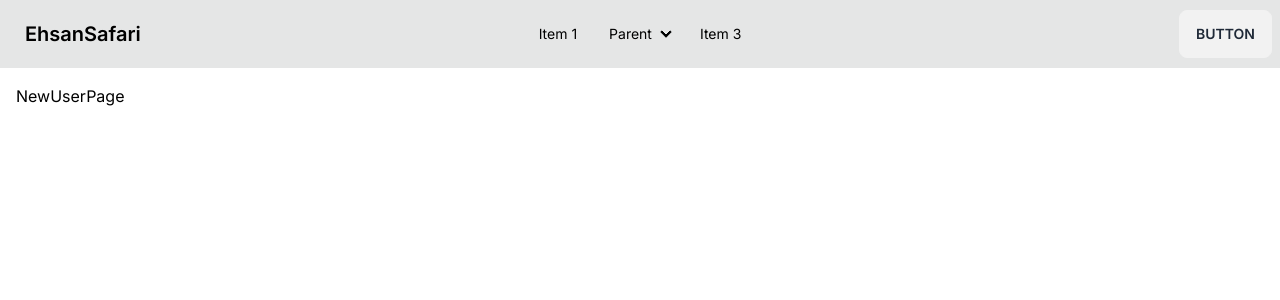
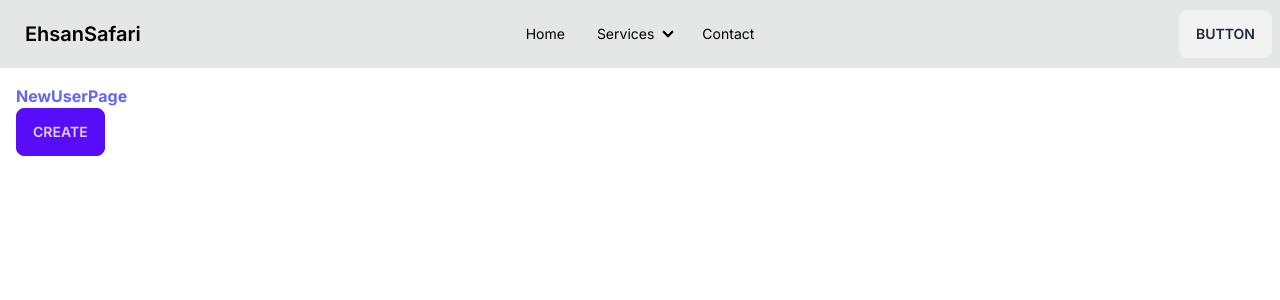
Before and after one commit to safariehsan/next-13, a Next.js app: page /users/new in a window 1280 px wide. Shown: the top 300 px of the page. Built offline with nearby package versions, Linux system fonts and the light colour scheme.

Commit message:
error handling in nextjs

```diff
--- a/app/Navbar.tsx
+++ b/app/Navbar.tsx
@@ -50,23 +50,23 @@ const Navbar = () => {
       <div className="navbar-center hidden lg:flex">
         <ul className="menu menu-horizontal px-1">
           <li>
-            <a>Item 1</a>
+            <Link href="/">Home</Link>
           </li>
           <li tabIndex={0}>
             <details>
-              <summary>Parent</summary>
+              <summary>Services</summary>
               <ul className="p-2">
                 <li>
-                  <a>Submenu 1</a>
+                  <Link href="/users">Users</Link>
                 </li>
                 <li>
-                  <a>Submenu 2</a>
+                  <Link href="/products">Products</Link>
                 </li>
               </ul>
             </details>
           </li>
           <li>
-            <a>Item 3</a>
+            <Link href="/contact">Contact</Link>
           </li>
         </ul>
       </div>
--- /dev/null
+++ b/app/error.tsx
@@ -0,0 +1,19 @@
+"use client";
+
+interface Props {
+  error: Error;
+  reset: () => void;
+}
+
+// Author: Ehsan_Safari
+
+const ErrorPage = ({ error, reset }: Props) => {
+  return (
+    <>
+      My Custom Error Page! {error.message}
+      <button onClick={() => reset()}>Retry</button>
+    </>
+  );
+};
+
+export default ErrorPage;
--- a/app/layout.tsx
+++ b/app/layout.tsx
@@ -2,6 +2,7 @@ import "./globals.css";
 import type { Metadata } from "next";
 import { Inter } from "next/font/google";
 import Navbar from "./Navbar";
+import { Suspense } from "react";
 
 const inter = Inter({ subsets: ["latin"] });
 
@@ -19,7 +20,15 @@ export default function RootLayout({
     <html lang="en" date-theme="forest">
       <body className={inter.className}>
         <Navbar />
-        <main className="p-4">{children}</main>
+        <main className="p-4">
+          <Suspense
+            fallback={
+              <span className="loading loading-spinner loading-md"></span>
+            }
+          >
+            {children}
+          </Suspense>
+        </main>
       </body>
     </html>
   );
--- /dev/null
+++ b/app/loading.tsx
@@ -0,0 +1,11 @@
+import React from "react";
+
+const Loading = () => {
+  return (
+    <div>
+      <span className="loading loading-dots loading-lg"></span>
+    </div>
+  );
+};
+
+export default Loading;
--- /dev/null
+++ b/app/not-found.tsx
@@ -0,0 +1,7 @@
+import React from "react";
+
+const NotFoundPage = () => {
+  return <div>NotFoundPage</div>;
+};
+
+export default NotFoundPage;
--- a/app/users/new/page.tsx
+++ b/app/users/new/page.tsx
@@ -1,7 +1,17 @@
+"use client";
 import React from "react";
+import { useRouter } from "next/navigation";
 
 const NewUserPage = () => {
-  return <div>NewUserPage</div>;
+  const router = useRouter();
+  return (
+    <div>
+      <h1>NewUserPage</h1>
+      <button className="btn btn-primary" onClick={() => router.push("/users")}>
+        Create
+      </button>
+    </div>
+  );
 };
 
 export default NewUserPage;
--- a/app/users/page.tsx
+++ b/app/users/page.tsx
@@ -1,5 +1,6 @@
-import React from "react";
+import React, { Suspense } from "react";
 import UserTable from "./UserTable";
+import Link from "next/link";
 
 interface Props {
   searchParams: {
@@ -15,6 +16,9 @@ const UsersPage = async ({ searchParams: { sortOrder } }: Props) => {
       <hr />
       <p>{new Date().toLocaleTimeString()}</p>
       <hr />
+      <Link href="/users/new" className="btn">
+        New User
+      </Link>
       <UserTable sortOrder={sortOrder} />
     </div>
   );
```
